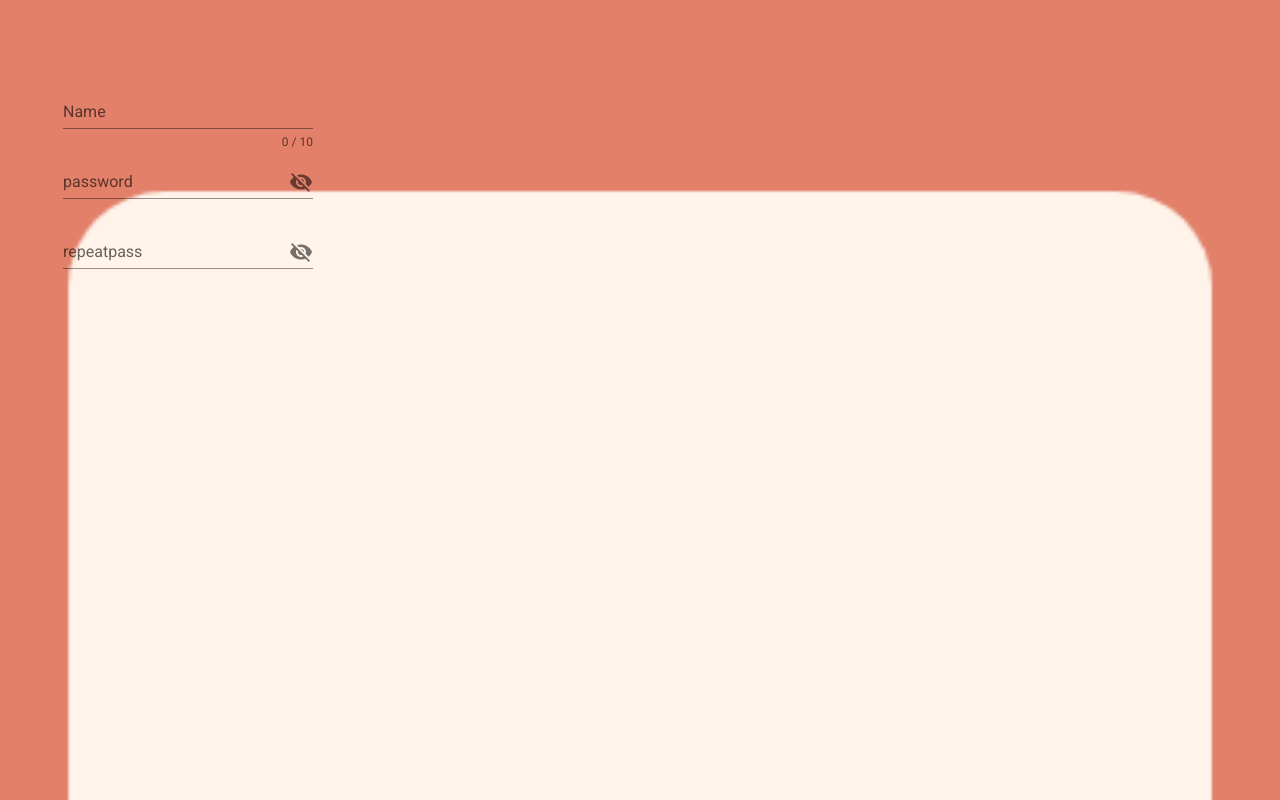
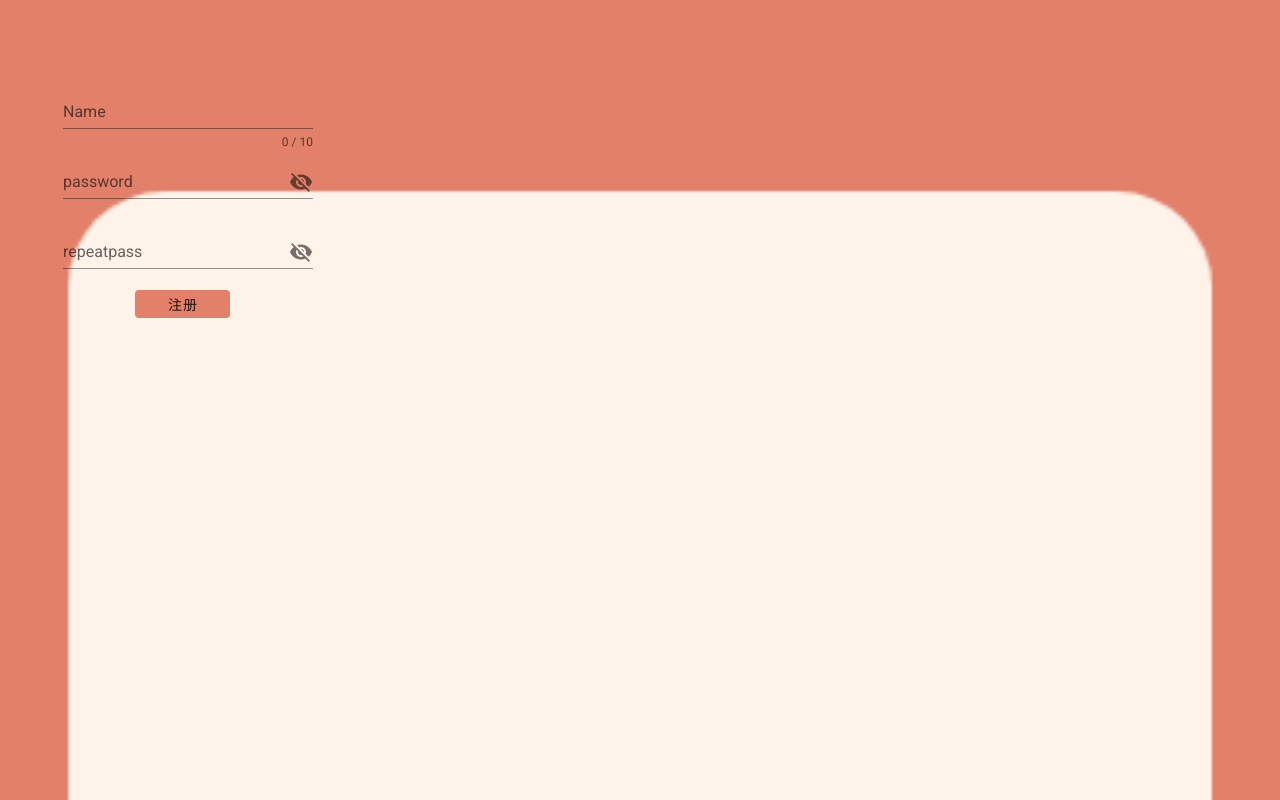
Before and after one commit to Quophic/JiuGuan, a Vue app in the folder jiuguan/: page /register in a window 1280 px wide. Shown: the top 800 px of the page. Built offline with nearby package versions, Linux system fonts and the light colour scheme.

Commit message:
:sparkles: 增添注册页面的按钮样式

```diff
--- a/jiuguan/src/views/Loading.vue
+++ b/jiuguan/src/views/Loading.vue
@@ -1,7 +1,7 @@
 <template>
 <div>
     <h1>nmsl</h1>
-    <p>{{ percent }}</p>
+    <p>{{ this.percent }}</p>
 </div>
 </template>
 
@@ -10,7 +10,7 @@ export default {
   data() {
     return {
       count: 0,
-      percent: ''
+      percent: '',
     };
   },
 
@@ -38,13 +38,14 @@ export default {
         "static/img/review2.png",
         "static/img/review3.png",
         "static/img/society.png"
-      ];
+      ]
 
       for (let img of imgs) {
         let image = new Image();
         image.src = img;
         image.onload = () => {
           this.count++;
+          console.log(this.count)
           // 计算图片加载的百分数，绑定到percent变量
           let percentNum = Math.floor((this.count / 14) * 100);
           this.percent = `${percentNum}%`;
@@ -58,7 +59,7 @@ export default {
       console.log(val)
       if (val === 18) {
         // 图片加载完成后跳转页面
-        this.$router.push({ path: "cover" });
+        this.$router.push({ path: "/cover" });
       }
     }
   }
--- a/jiuguan/src/views/Register.vue
+++ b/jiuguan/src/views/Register.vue
@@ -7,7 +7,7 @@
       <v-form ref="form" v-model="valid" lazy-validation>
         <!-- 用户名的输入框 -->
         <v-text-field
-          v-model="name"
+          v-model="username"
           :counter="10"
           :rules="nameRules"
           label="Name"
@@ -36,6 +36,7 @@
           @click:append="show2 = !show2"
         ></v-text-field>
       </v-form>
+      <v-btn id="signInBtn" depressed large height="28px" width="95px" @click="signIn">注册</v-btn>
     </div>
   </div>
 </template>
@@ -52,7 +53,7 @@ export default {
     show: false,
     show2: false,
     valid: true,
-    name: "",
+    username: "",
     nameRules: [
       v => !!v || "Name is required",
       v => (v && v.length <= 5) || "Name must be less than 10 characters"
@@ -91,4 +92,11 @@ export default {
   background-size: 100% 100%;
   background-position: center;
 }
+
+#signInBtn {
+  position: fixed;
+  left: 135px;
+  background-color: #E2806A;
+}
+
 </style>
```
